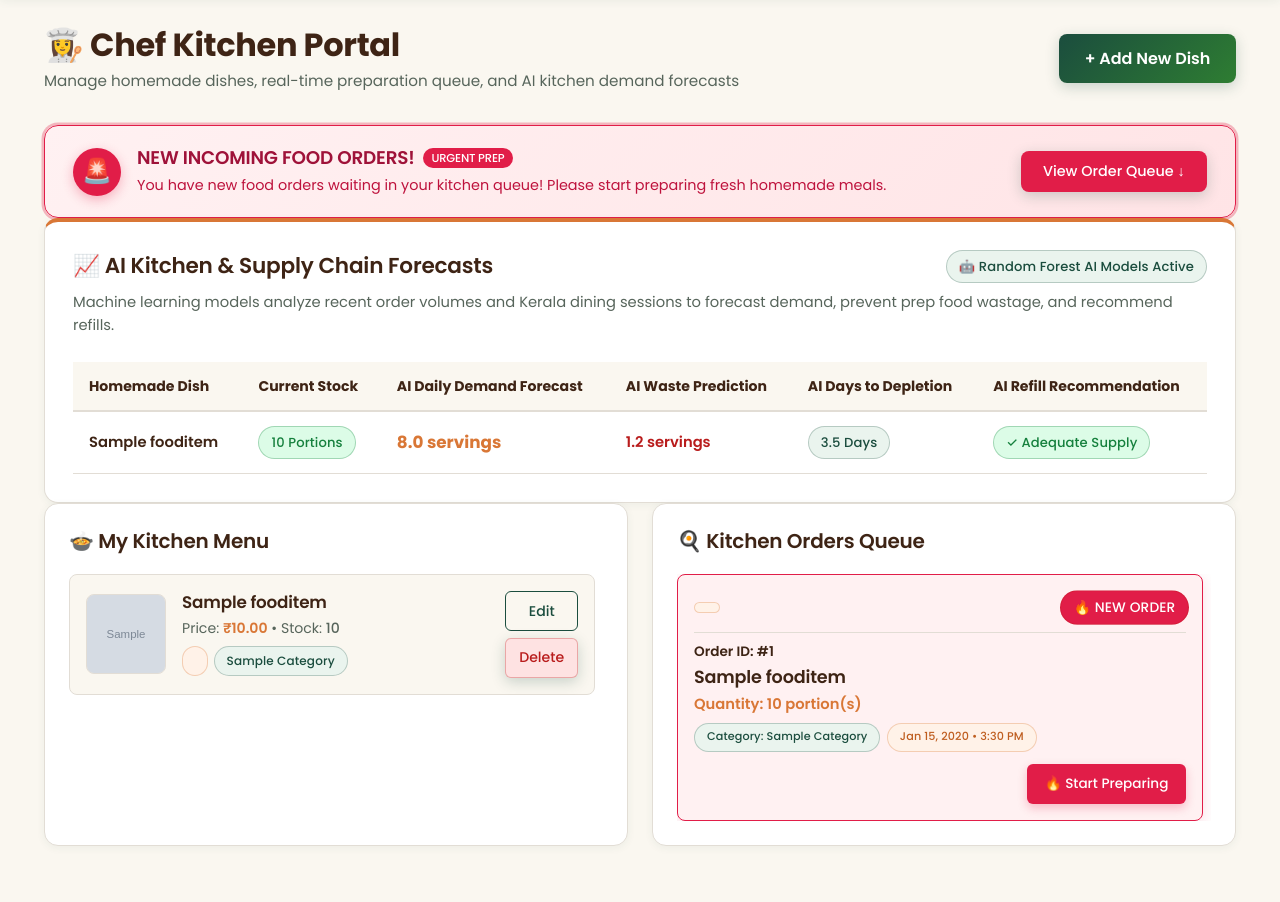
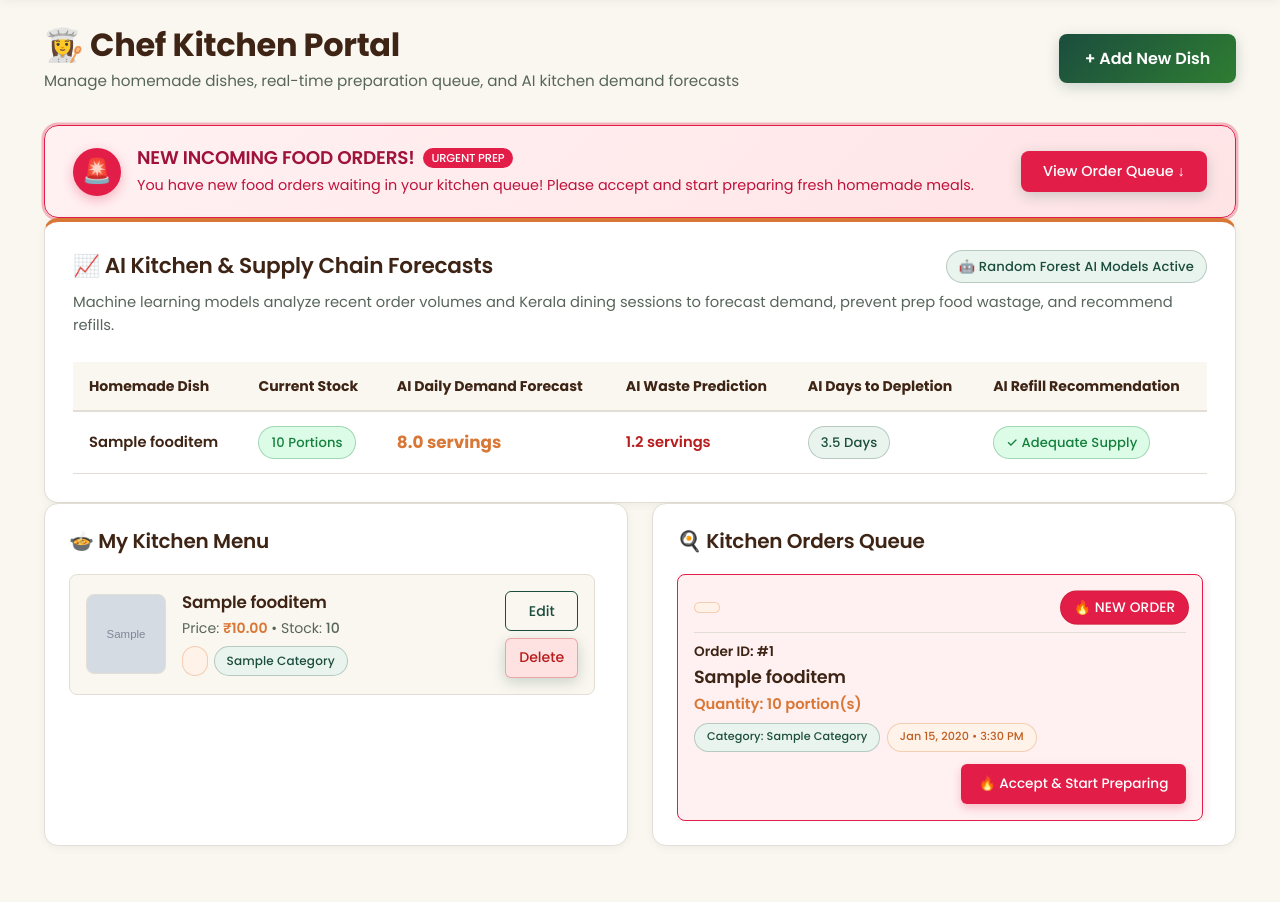
Before and after one commit to jibinchacko165-web/Veetile-Ruchi, a Django app: page /chef/dashboard/ in a window 1280 px wide. Shown: the part 76-978 px from the top of the page. Run offline with Django 4.2, Linux system fonts and the light colour scheme; a user stored in the database is signed in; tables that the repository leaves empty hold one stand-in row (values such as "Sample post"); grey boxes marked "Sample" are stand-in pictures; data that the repository does not hold is empty.

Commit message:
feat: improve chef order queue dashboard

```diff
--- a/food/views.py
+++ b/food/views.py
@@ -276,11 +276,16 @@ def chef_dashboard(request):
         )
 
     chef_foods = FoodItem.objects.all() if request.user.role == 'admin' else FoodItem.objects.filter(Q(chef=request.user) | Q(chef__isnull=True))
-    orders_items = OrderItem.objects.select_related('order', 'food_item', 'food_item__meal_session', 'food_item__category').order_by('-order__created_at')
+
+    if request.user.role == 'admin':
+        orders_items = OrderItem.objects.select_related('order', 'food_item', 'food_item__meal_session', 'food_item__category').order_by('-order__created_at')
+        order_items_all = list(OrderItem.objects.all())
+    else:
+        orders_items = OrderItem.objects.filter(food_item__in=chef_foods).select_related('order', 'food_item', 'food_item__meal_session', 'food_item__category').order_by('-order__created_at')
+        order_items_all = list(OrderItem.objects.filter(food_item__in=chef_foods))
 
     # Calculate AI forecasting for each food
     forecasts = []
-    order_items_all = list(OrderItem.objects.all())
     today_weekday = datetime.datetime.now().weekday()
 
     for food in chef_foods:
@@ -314,11 +319,14 @@ def chef_dashboard(request):
             'out_of_stock_warning': deplete_days < 2.0
         })
 
+    has_pending_orders = any(item.order.status == 'pending' for item in orders_items)
+
     context = {
         'chef_profile': chef_profile,
         'is_approved': is_approved,
         'foods': chef_foods,
         'order_items': orders_items,
+        'has_pending_orders': has_pending_orders,
         'forecasts': forecasts,
     }
     return render(request, 'food/chef_dashboard.html', context)
@@ -331,9 +339,16 @@ def api_chef_orders(request):
     if request.user.role not in ['chef', 'admin']:
         return JsonResponse({'status': 'error', 'message': 'Unauthorized'}, status=403)
 
-    order_items = OrderItem.objects.filter(
-        order__status__in=['pending', 'preparing', 'ready_pickup']
-    ).select_related('order', 'food_item', 'food_item__meal_session', 'food_item__category').order_by('-order__created_at')
+    if request.user.role == 'admin':
+        order_items = OrderItem.objects.filter(
+            order__status__in=['pending', 'preparing', 'ready_pickup']
+        ).select_related('order', 'food_item', 'food_item__meal_session', 'food_item__category').order_by('-order__created_at')
+    else:
+        chef_foods = FoodItem.objects.filter(Q(chef=request.user) | Q(chef__isnull=True))
+        order_items = OrderItem.objects.filter(
+            order__status__in=['pending', 'preparing', 'ready_pickup'],
+            food_item__in=chef_foods
+        ).select_related('order', 'food_item', 'food_item__meal_session', 'food_item__category').order_by('-order__created_at')
 
     data = []
     for item in order_items:
--- a/templates/food/chef_dashboard.html
+++ b/templates/food/chef_dashboard.html
@@ -35,9 +35,9 @@
 {% endif %}
 
 <!-- Red Pop Banner for Incoming Food Orders -->
-{% for item in order_items %}
-    {% if forloop.first %}
-        <div class="card mb-4" style="background: linear-gradient(135deg, #FFF1F2 0%, #FFE4E6 100%); border: 1.5px solid #E11D48; border-radius: var(--radius-md); padding: 1.25rem 1.75rem; display: flex; align-items: center; justify-content: space-between; gap: 1rem; box-shadow: 0 8px 24px rgba(225, 29, 72, 0.15); animation: redPop 1.6s infinite;">
+<div id="pending-orders-banner-container">
+    {% if has_pending_orders %}
+        <div id="pending-orders-banner" class="card mb-4" style="background: linear-gradient(135deg, #FFF1F2 0%, #FFE4E6 100%); border: 1.5px solid #E11D48; border-radius: var(--radius-md); padding: 1.25rem 1.75rem; display: flex; align-items: center; justify-content: space-between; gap: 1rem; box-shadow: 0 8px 24px rgba(225, 29, 72, 0.15); animation: redPop 1.6s infinite;">
             <div style="display: flex; align-items: center; gap: 1rem;">
                 <div style="width: 48px; height: 48px; border-radius: 50%; background: #E11D48; color: white; display: flex; align-items: center; justify-content: center; font-size: 1.5rem; flex-shrink: 0; box-shadow: 0 4px 12px rgba(225, 29, 72, 0.3);">
                     🚨
@@ -48,7 +48,7 @@
                         <span style="background: #E11D48; color: white; padding: 0.15rem 0.55rem; border-radius: 12px; font-size: 0.72rem; font-weight: 500; text-transform: uppercase;">Urgent Prep</span>
                     </h3>
                     <p style="color: #BE123C; font-size: 0.9rem; font-weight: 400; margin: 0.25rem 0 0 0;">
-                        You have new food orders waiting in your kitchen queue! Please start preparing fresh homemade meals.
+                        You have new food orders waiting in your kitchen queue! Please accept and start preparing fresh homemade meals.
                     </p>
                 </div>
             </div>
@@ -57,7 +57,7 @@
             </a>
         </div>
     {% endif %}
-{% endfor %}
+</div>
 
 <!-- AI Operations Forecasting Panel -->
 <div class="card mb-4" style="border-top: 4px solid var(--primary-orange); padding: 1.75rem;">
@@ -220,7 +220,7 @@
                                     {% csrf_token %}
                                     <input type="hidden" name="status" value="preparing">
                                     <button type="submit" class="btn btn-sm" style="background: #E11D48; color: white; border: none; padding: 0.45rem 1.1rem; font-size: 0.85rem; box-shadow: 0 4px 10px rgba(225, 29, 72, 0.25);">
-                                        🔥 Start Preparing
+                                        🔥 Accept & Start Preparing
                                     </button>
                                 </form>
                             {% elif item.order.status == 'preparing' %}
@@ -285,6 +285,36 @@
                         }
                         lastCount = data.count;
 
+                        // Update the red pop banner
+                        const bannerContainer = document.getElementById('pending-orders-banner-container');
+                        if (bannerContainer) {
+                            if (data.has_pending && !document.getElementById('pending-orders-banner')) {
+                                bannerContainer.innerHTML = `
+                                    <div id="pending-orders-banner" class="card mb-4" style="background: linear-gradient(135deg, #FFF1F2 0%, #FFE4E6 100%); border: 1.5px solid #E11D48; border-radius: var(--radius-md); padding: 1.25rem 1.75rem; display: flex; align-items: center; justify-content: space-between; gap: 1rem; box-shadow: 0 8px 24px rgba(225, 29, 72, 0.15); animation: redPop 1.6s infinite;">
+                                        <div style="display: flex; align-items: center; gap: 1rem;">
+                                            <div style="width: 48px; height: 48px; border-radius: 50%; background: #E11D48; color: white; display: flex; align-items: center; justify-content: center; font-size: 1.5rem; flex-shrink: 0; box-shadow: 0 4px 12px rgba(225, 29, 72, 0.3);">
+                                                🚨
+                                            </div>
+                                            <div>
+                                                <h3 style="color: #9F1239; font-size: 1.15rem; font-weight: 600; margin: 0; display: flex; align-items: center; gap: 0.5rem;">
+                                                    NEW INCOMING FOOD ORDERS!
+                                                    <span style="background: #E11D48; color: white; padding: 0.15rem 0.55rem; border-radius: 12px; font-size: 0.72rem; font-weight: 500; text-transform: uppercase;">Urgent Prep</span>
+                                                </h3>
+                                                <p style="color: #BE123C; font-size: 0.9rem; font-weight: 400; margin: 0.25rem 0 0 0;">
+                                                    You have new food orders waiting in your kitchen queue! Please accept and start preparing fresh homemade meals.
+                                                </p>
+                                            </div>
+                                        </div>
+                                        <a href="#kitchen-queue" class="btn btn-sm" style="background: #E11D48; color: white; border: none; padding: 0.55rem 1.4rem; font-size: 0.9rem; border-radius: var(--radius-sm); white-space: nowrap;">
+                                            View Order Queue &darr;
+                                        </a>
+                                    </div>
+                                `;
+                            } else if (!data.has_pending) {
+                                bannerContainer.innerHTML = '';
+                            }
+                        }
+
                         let html = '';
                         data.orders.forEach(item => {
                             const isPending = item.status === 'pending';
@@ -301,7 +331,7 @@
                                         <input type="hidden" name="csrfmiddlewaretoken" value="{{ csrf_token }}">
                                         <input type="hidden" name="status" value="preparing">
                                         <button type="submit" class="btn btn-sm" style="background: #E11D48; color: white; border: none; padding: 0.45rem 1.1rem; font-size: 0.85rem; box-shadow: 0 4px 10px rgba(225, 29, 72, 0.25);">
-                                            🔥 Start Preparing
+                                            🔥 Accept & Start Preparing
                                         </button>
                                     </form>
                                 `;
```
